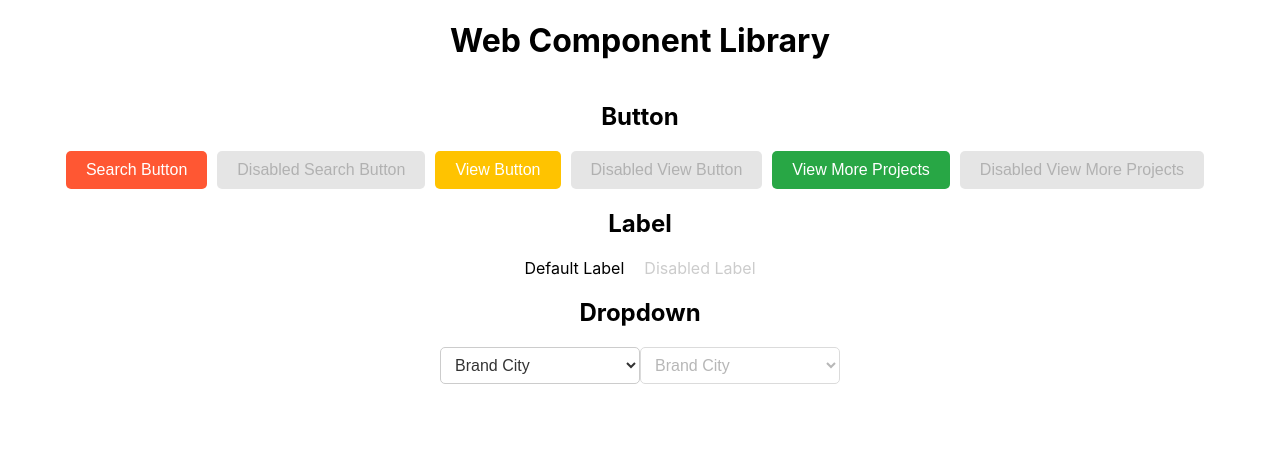
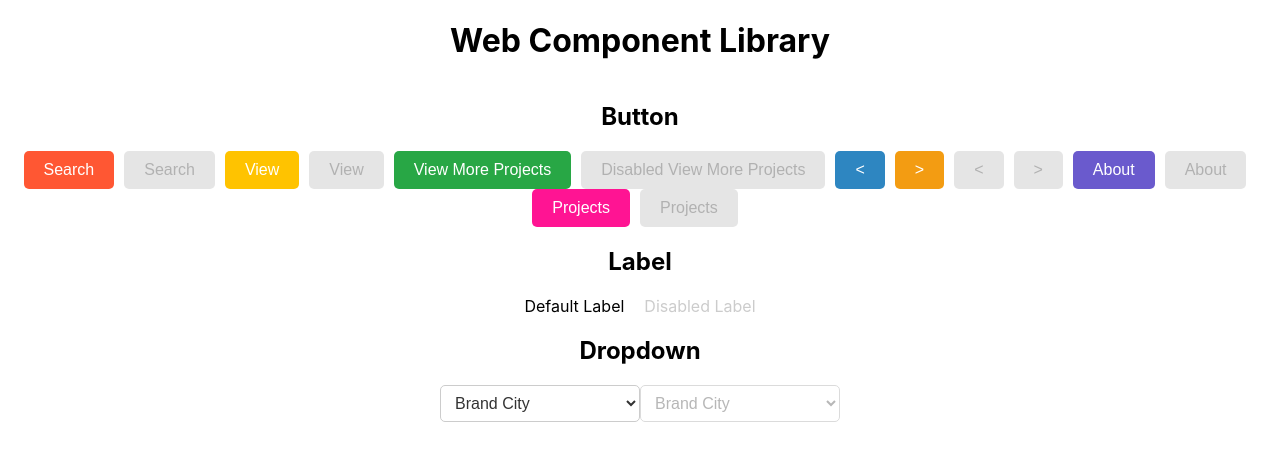
Before and after one commit to cfontelar22/fontelar_christma_coding_assignment12, a React (Create React App) app: page / in a window 1280 px wide. Shown: the top 460 px of the page. Built offline with nearby package versions, Linux system fonts and the light colour scheme.

Commit message:
Updated Button Properties

```diff
--- a/src/App.js
+++ b/src/App.js
@@ -25,17 +25,33 @@ function App() {
           <h2>Button</h2>
           <div style={{ display: 'inline-block' }}>
             {/* Search Button */}
-            <Button text="Search Button" backgroundColor="#FF5733" onClick={() => handleButtonClick('Search')} />
+            <Button text="Search" backgroundColor="#FF5733" onClick={() => handleButtonClick('Search')} />
             {/* Disabled Search Button */}
-            <Button text="Disabled Search Button" backgroundColor="#FF5733" disabled onClick={() => handleButtonClick('Disabled Search')} />
+            <Button text="Search" backgroundColor="#FF5733" disabled onClick={() => handleButtonClick('Disabled Search')} />
             {/* View Button */}
-            <Button text="View Button" backgroundColor="#FFC300" onClick={() => handleButtonClick('View')} />
+            <Button text="View" backgroundColor="#FFC300" onClick={() => handleButtonClick('View')} />
             {/* Disabled View Button */}
-            <Button text="Disabled View Button" backgroundColor="#FFC300" disabled onClick={() => handleButtonClick('Disabled View')} />
+            <Button text="View" backgroundColor="#FFC300" disabled onClick={() => handleButtonClick('Disabled View')} />
             {/* View More Projects Button */}
             <Button text="View More Projects" backgroundColor="#28A745" onClick={() => handleButtonClick('View More Projects')} />
             {/* Disabled View More Projects Button */}
             <Button text="Disabled View More Projects" backgroundColor="#28A745" disabled onClick={() => handleButtonClick('Disabled View More Projects')} />
+            {/* Left Arrow Button */}
+            <Button text="&lt;" backgroundColor="#2E86C1" onClick={() => handleButtonClick('Left Arrow')} />
+            {/* Right Arrow Button */}
+            <Button text="&gt;" backgroundColor="#F39C12" onClick={() => handleButtonClick('Right Arrow')} />
+            {/* Disabled Left Arrow Button */}
+            <Button text="&lt;" backgroundColor="#2E86C1" disabled onClick={() => handleButtonClick('Disabled Left Arrow')} />
+            {/* Disabled Right Arrow Button */}
+            <Button text="&gt;" backgroundColor="#F39C12" disabled onClick={() => handleButtonClick('Disabled Right Arrow')} />
+            {/* About Button */}
+            <Button text="About" backgroundColor="#6A5ACD" onClick={() => handleButtonClick('About')} />
+            {/* Disabled About Button */}
+            <Button text="About" backgroundColor="#6A5ACD" disabled onClick={() => handleButtonClick('Disabled Abouts')} />
+            {/* Projects Button */}
+            <Button text="Projects" backgroundColor="#FF1493" onClick={() => handleButtonClick('Projects')} />
+            {/* Disabled Projects Button */}
+            <Button text="Projects" backgroundColor="#FF1493" disabled onClick={() => handleButtonClick('Disabled Projects')} />
           </div>
         </div>
 
```
Also changed, not shown: 1 other file (tests, documents, lock files or other folders).
